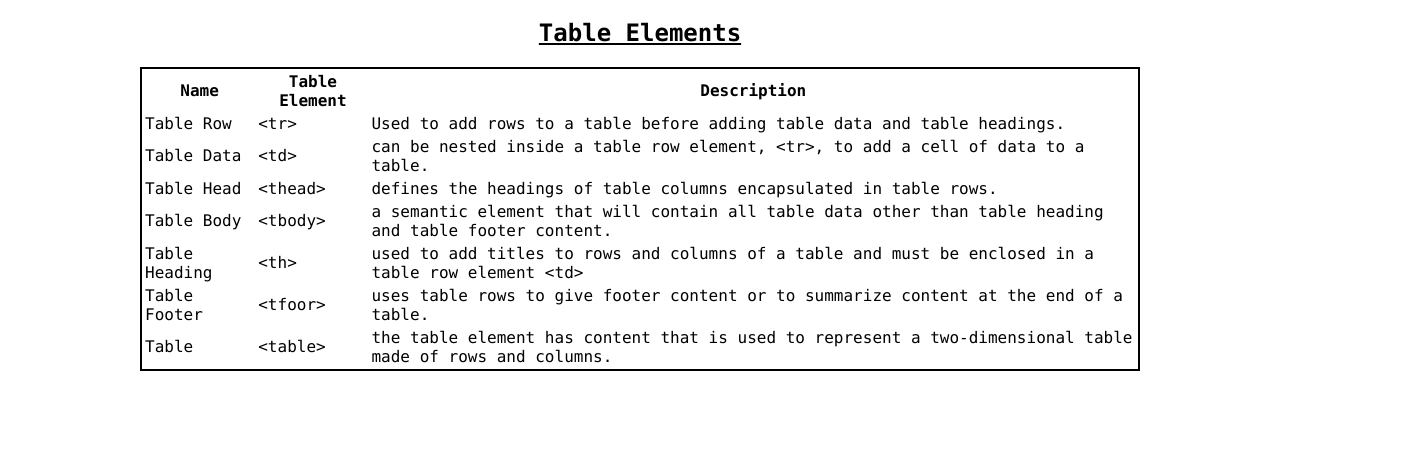
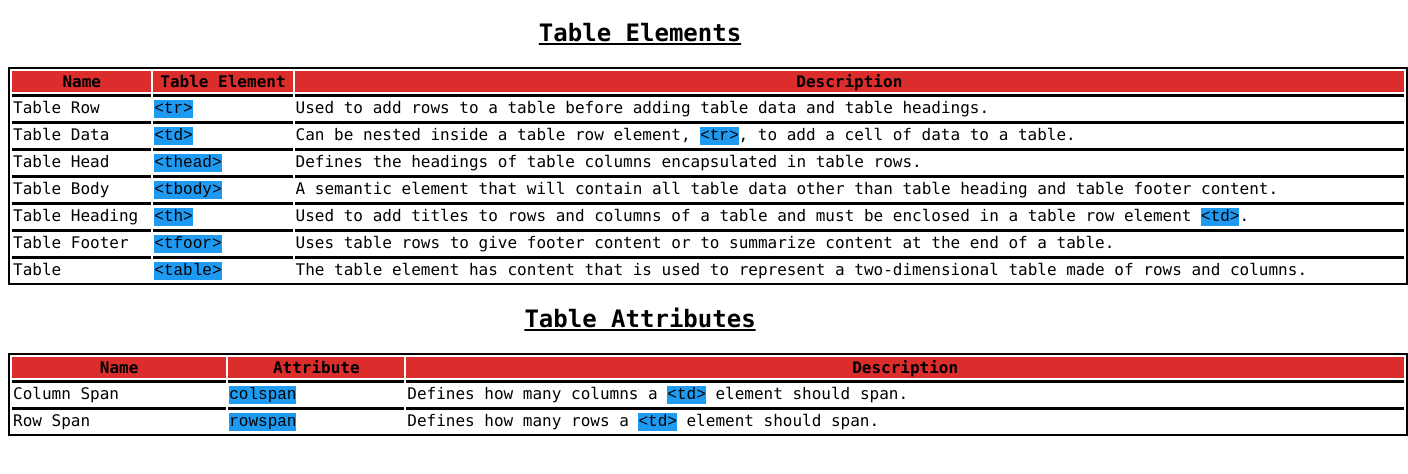
Before and after one commit to JordanLeonardWebDev/HTMLCheatSheetTables, a plain HTML site: page index.html in a window 1280 px wide. Shown: the part 62-536 px from the top of the page, 1408 px wide, since content can reach past the window. Drawn offline with Linux system fonts and the light colour scheme.

Commit message:
Third commit, changed css to look more presentable, added attributes table and checked grammar in html

```diff
--- a/index.html
+++ b/index.html
@@ -20,43 +20,61 @@
       <!--Table Filled out with names,elements and descriptions-->
       <tbody>
           <tr>
-            <td><span class="code">Table Row</span></td>
-            <td>&lt;tr&gt;</td>
+            <td>Table Row</td>
+            <td><span class="code">&lt;tr&gt;</span></td>
             <td>Used to add rows to a table before adding table data and table headings.</td>
           </tr>
           <tr>
-            <td><span class="code">Table Data</span></td>
-            <td>&lt;td&gt;</td>
-            <td> can be nested inside a table row element, &lt;tr&gt;, to add a cell of data to a table.</td>
+            <td>Table Data</td>
+            <td><span class="code">&lt;td&gt;</span></td>
+            <td>Can be nested inside a table row element, <span class="code">&lt;tr&gt;</span>, to add a cell of data to a table.</td>
           </tr>
           <tr>
-            <td><span class="code">Table Head</span></td>
-            <td>&lt;thead&gt;</td>
-            <td>defines the headings of table columns encapsulated in table rows.</td>
+            <td>Table Head</td>
+            <td><span class="code">&lt;thead&gt;</span></td>
+            <td>Defines the headings of table columns encapsulated in table rows.</td>
           </tr>
           <tr>
-            <td><span class="code">Table Body</span></td>
-            <td>&lt;tbody&gt;</td>
-            <td>a semantic element that will contain all table data other than table heading and table footer content.</td>
+            <td>Table Body</td>
+            <td><span class="code">&lt;tbody&gt;</span></td>
+            <td>A semantic element that will contain all table data other than table heading and table footer content.</td>
           </tr>
           <tr>
-            <td><span class="code">Table Heading</span></td>
-            <td>&lt;th&gt;</td>
-            <td>used to add titles to rows and columns of a table and must be enclosed in a table row element &lt;td&gt;
+            <td>Table Heading</td>
+            <td><span class="code">&lt;th&gt;</span></td>
+            <td>Used to add titles to rows and columns of a table and must be enclosed in a table row element <span class="code">&lt;td&gt;</span>.</tr>
           </tr>
           <tr>
-            <td><span class="code">Table Footer</span></td>
-            <td>&lt;tfoor&gt;</td>
-            <td>uses table rows to give footer content or to summarize content at the end of a table.</td>
+            <td>Table Footer</td>
+            <td><span class="code">&lt;tfoor&gt;</span></td>
+            <td>Uses table rows to give footer content or to summarize content at the end of a table.</td>
           </tr>
           <tr>
-            <td><span class="code">Table</span></td>
-            <td>&lt;table&gt;</td>
-            <td>the table element has content that is used to represent a two-dimensional table made of rows and columns.</td>
+            <td>Table</td>
+            <td><span class="code">&lt;table&gt;</span></td>
+            <td>The table element has content that is used to represent a two-dimensional table made of rows and columns.</td>
           </tr>
-
       </tbody>
-
+    </table>
+    <h2>Table Attributes</h2>
+    <table>
+      <thead>
+        <th>Name</th>
+        <th>Attribute</th>
+        <th>Description</th>
+      </thead>
+      <tbody>
+        <tr>
+            <td>Column Span</td>
+            <td><span class="code">colspan</span></td>
+            <td>Defines how many columns a <span class="code">&lt;td&gt;</span> element should span.</td>
+          </tr>
+        <tr>
+          <td>Row Span</td>
+          <td><span class="code">rowspan</span></td>
+          <td>Defines how many rows a <span class="code">&lt;td&gt;</span> element should span.</td>
+        </tr>
+      </tbody>
     </table>
 </body>
 </html>
--- a/styles.css
+++ b/styles.css
@@ -15,7 +15,21 @@ body {
 
   table {
     border: 2px solid ;
-    width: 1000px;
+    width: 1400px;
     margin: auto;
     align-content: center;
   }
+
+  thead {
+    background-color: rgb(220, 45, 45);
+  }
+
+  td {
+    border-top: 3px solid rgb(0, 0, 0);
+  }
+
+  .code {
+    font-size: 16px;
+    font-family: monospace;
+    background-color: rgb(31, 154, 241);
+  }
```
